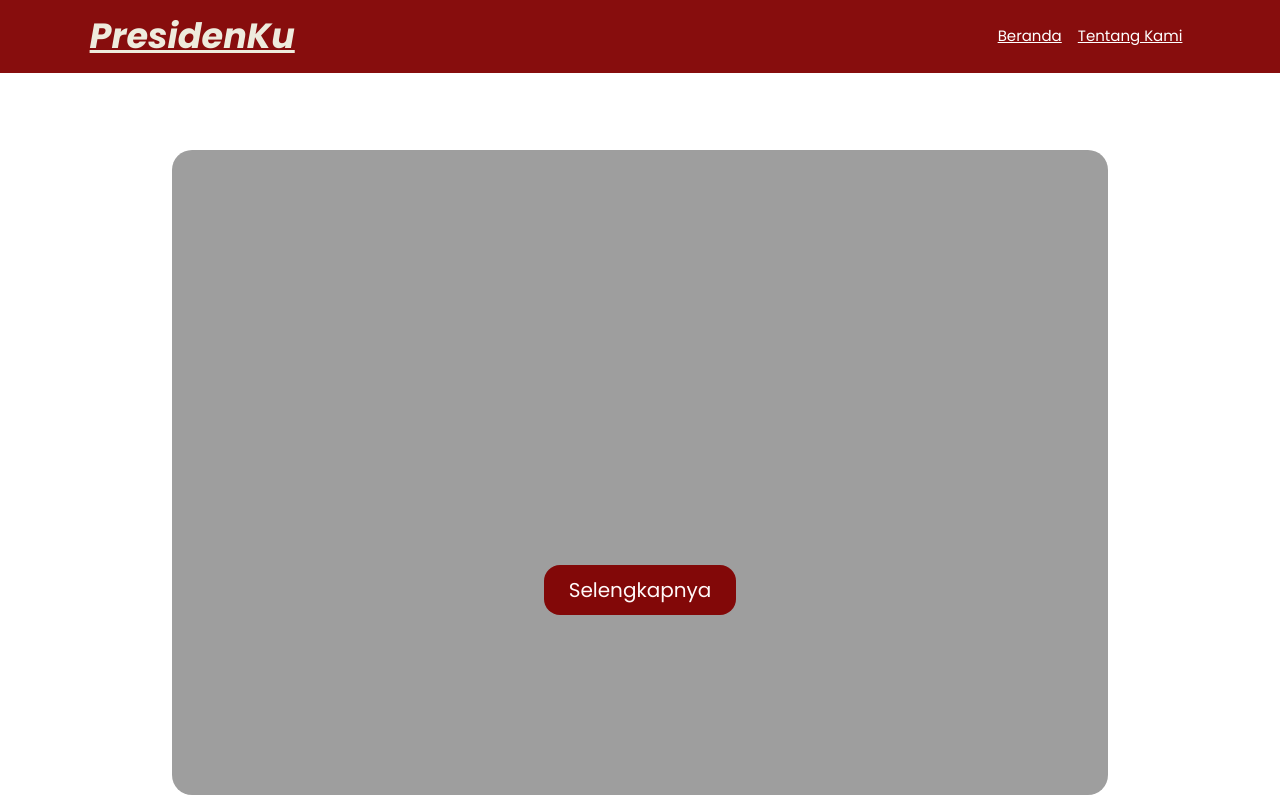
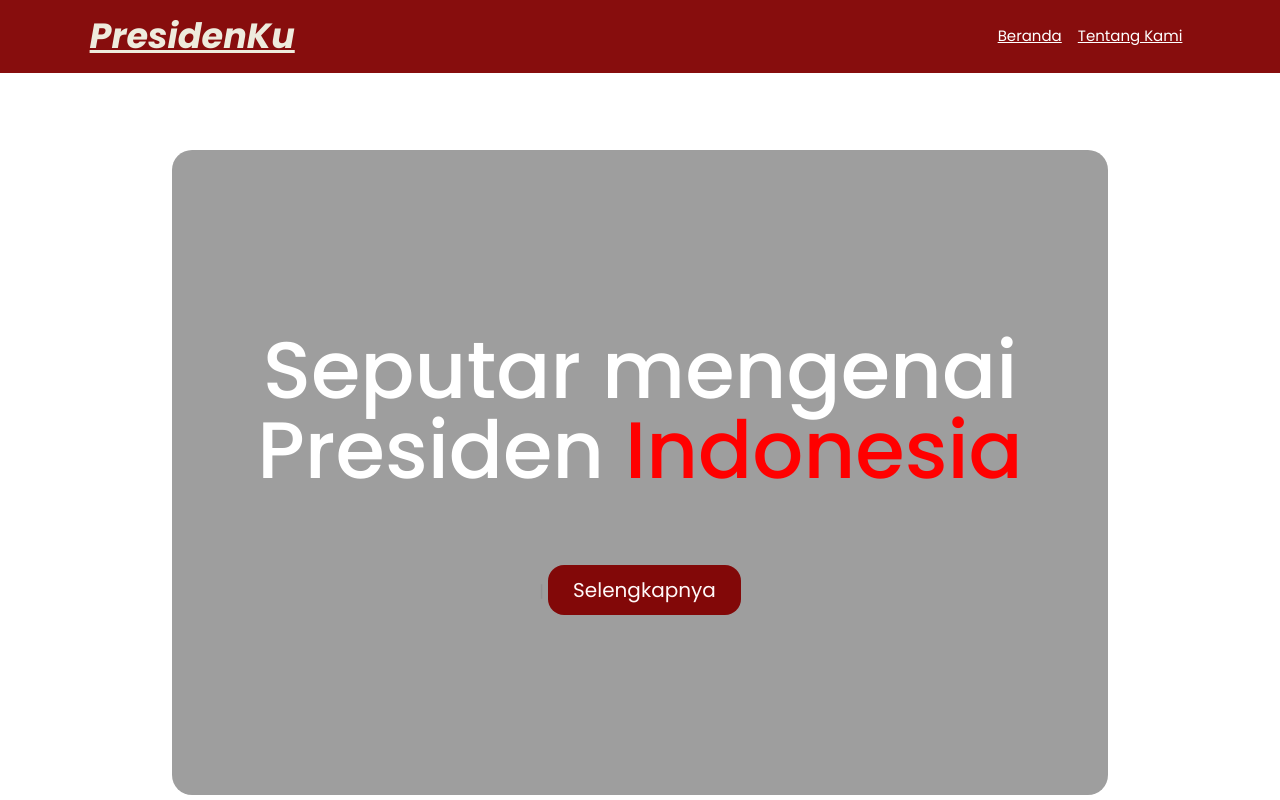
Before and after one commit to adlihidayat/uts_lab, a plain HTML site: page index.html in a window 1280 px wide. Shown: the top 800 px of the page. Drawn offline with nearby package versions, Linux system fonts and the light colour scheme; the site is published under a folder, as on GitHub Pages, so addresses that start at the root find nothing.

Commit message:
updates typed.js

```diff
--- a/index.html
+++ b/index.html
@@ -34,7 +34,7 @@
         <div class="hero-bg" style="border-radius: 20px;">
           <div class="hero-content">
             <h1 class="h1 hero-title title-main" id="title" style="height: 200px;">
-
+              Seputar mengenai Presiden <span class="span">Indonesia</span>
             </h1>
             <a href="/uts_lab/explore.html" class="hero-text more" >Selengkapnya</a>
           </div>
@@ -77,7 +77,7 @@
 
 
     <script src="https://unpkg.com/typed.js@2.0.16/dist/typed.umd.js"></script>
-    <script src="/script.js"></script>
+    <script src="script.js"></script>
 
     <script type="text/javascript" src="vanilla-tilt.js"></script>
     <script type="text/javascript">
```
